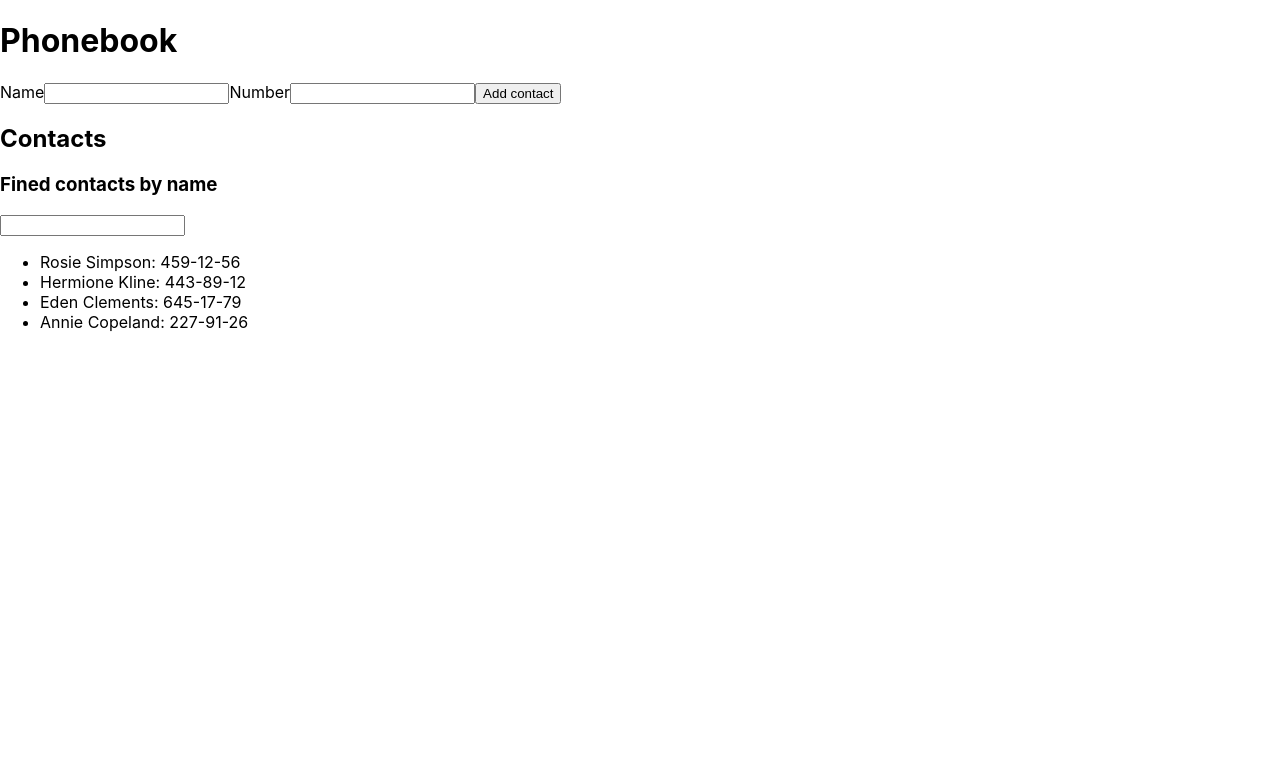
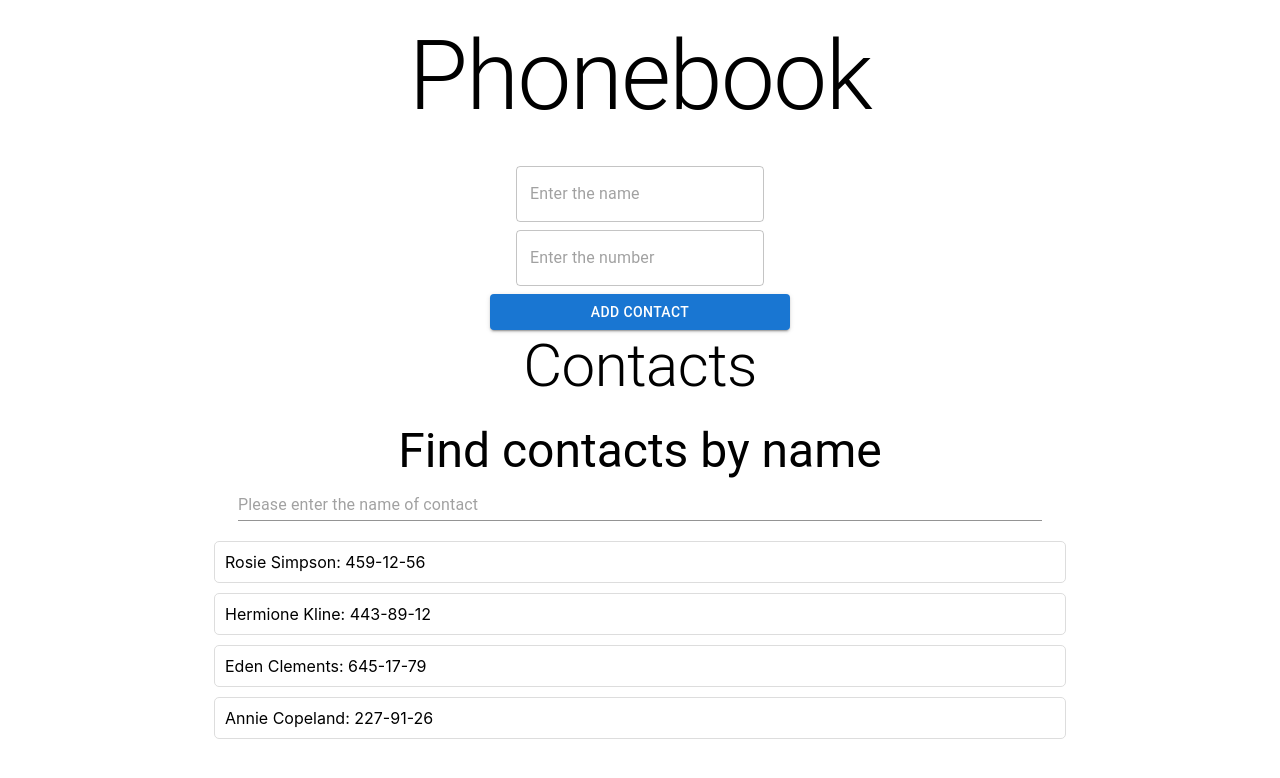
Before and after one commit to Bezobrazz/goit-react-hw-02-phonebook, a React (Create React App) app: page / in a window 1280 px wide. Shown: the top 778 px of the page. Built offline with nearby package versions, Linux system fonts and the light colour scheme.

Commit message:
finished task 4 and add materialUI

```diff
--- a/package.json
+++ b/package.json
@@ -4,6 +4,10 @@
   "private": true,
   "homepage": "https://Bezobrazz.github.io/goit-react-hw-02-phonebook/",
   "dependencies": {
+    "@emotion/react": "^11.11.3",
+    "@emotion/styled": "^11.11.0",
+    "@mui/material": "^5.15.3",
+    "@mui/system": "^5.15.3",
     "@testing-library/jest-dom": "^5.16.3",
     "@testing-library/react": "^12.1.4",
     "@testing-library/user-event": "^13.5.0",
--- a/src/components/App.jsx
+++ b/src/components/App.jsx
@@ -1,5 +1,10 @@
 import React, { Component } from 'react';
-import { nanoid } from 'nanoid';
+import { StyledContainer } from './styled';
+import { Typography } from '@mui/material';
+
+import ContactForm from './ContactForm';
+import Filter from './Filter';
+import ContactList from './ContactList';
 
 export default class App extends Component {
   state = {
@@ -10,8 +15,6 @@ export default class App extends Component {
       { id: 'id-4', name: 'Annie Copeland', number: '227-91-26' },
     ],
     filter: '',
-    name: '',
-    number: '',
   };
 
   onInputChange = e => {
@@ -19,68 +22,30 @@ export default class App extends Component {
     this.setState({ [name]: value });
   };
 
-  onFormSubmit = e => {
-    e.preventDefault();
-    const uniqueId = nanoid();
+  onContactSubmit = newContact => {
     this.setState(prevState => ({
-      contacts: [
-        { id: uniqueId, name: prevState.name, number: prevState.number },
-        ...prevState.contacts,
-      ],
-      name: '',
-      number: '',
+      contacts: [newContact, ...prevState.contacts],
     }));
   };
 
   render() {
+    const { filter, contacts } = this.state;
+    const filteredContacts = contacts.filter(contact =>
+      contact.name.toLowerCase().includes(filter.toLowerCase())
+    );
+
     return (
-      <div>
-        <h1>Phonebook</h1>
-        <form onSubmit={this.onFormSubmit}>
-          <label>
-            Name
-            <input
-              type="text"
-              name="name"
-              required
-              value={this.state.name}
-              onChange={this.onInputChange}
-            />
-          </label>
-          <label>
-            Number
-            <input
-              type="tel"
-              name="number"
-              required
-              value={this.state.number}
-              onChange={this.onInputChange}
-            />
-          </label>
-          <button type="submit">Add contact</button>
-        </form>
-        <h2>Contacts</h2>
-        <h3>Fined contacts by name</h3>
-        <input
-          type="text"
-          name="filter"
-          value={this.state.filter}
-          onChange={this.onInputChange}
-        />
-        <ul>
-          {this.state.contacts
-            .filter(contact =>
-              contact.name
-                .toLowerCase()
-                .includes(this.state.filter.toLowerCase())
-            )
-            .map(({ id, name, number }) => (
-              <li key={id}>
-                {name}: {number}
-              </li>
-            ))}
-        </ul>
-      </div>
+      <StyledContainer maxWidth="md">
+        <Typography variant="h1" align="center" gutterBottom>
+          Phonebook
+        </Typography>
+        <ContactForm onContactSubmit={this.onContactSubmit} />
+        <Typography variant="h2" align="center" gutterBottom>
+          Contacts
+        </Typography>
+        <Filter value={filter} onChange={this.onInputChange} />
+        <ContactList contacts={filteredContacts} />
+      </StyledContainer>
     );
   }
 }
--- a/src/components/ContactForm.jsx
+++ b/src/components/ContactForm.jsx
@@ -1,7 +1,59 @@
 import React, { Component } from 'react';
+import { nanoid } from 'nanoid';
+import { StyledForm, StyledLabel } from './styled';
+import { Button, TextField } from '@mui/material';
 
 export default class ContactForm extends Component {
+  state = {
+    name: '',
+    number: '',
+  };
+
+  onInputChange = e => {
+    const { name, value } = e.currentTarget;
+    this.setState({ [name]: value });
+  };
+
+  onFormSubmit = e => {
+    e.preventDefault();
+    const uniqueId = nanoid();
+    this.props.onContactSubmit({
+      id: uniqueId,
+      name: this.state.name,
+      number: this.state.number,
+    });
+    this.setState({ name: '', number: '' });
+  };
+
   render() {
-    return <div>ContactForm</div>;
+    return (
+      <div>
+        <StyledForm onSubmit={this.onFormSubmit}>
+          <StyledLabel>
+            <TextField
+              type="text"
+              placeholder="Enter the name"
+              name="name"
+              required
+              value={this.state.name}
+              onChange={this.onInputChange}
+            />
+          </StyledLabel>
+          <StyledLabel>
+            <TextField
+              type="tel"
+              placeholder="Enter the number"
+              name="number"
+              required
+              value={this.state.number}
+              onChange={this.onInputChange}
+            />
+          </StyledLabel>
+          <Button type="submit" variant="contained" color="primary">
+            Add contact
+          </Button>
+        </StyledForm>
+      </div>
+    );
   }
 }
--- /dev/null
+++ b/src/components/ContactList.jsx
@@ -0,0 +1,14 @@
+import React from 'react';
+import { StyledList, StyledListItem } from './styled';
+
+const ContactList = ({ contacts }) => (
+  <StyledList>
+    {contacts.map(({ id, name, number }) => (
+      <StyledListItem key={id}>
+        {name}: {number}
+      </StyledListItem>
+    ))}
+  </StyledList>
+);
+
+export default ContactList;
--- /dev/null
+++ b/src/components/Filter.jsx
@@ -0,0 +1,22 @@
+import React from 'react';
+import { StyledContainer } from './styled';
+import { Typography, Input } from '@mui/material';
+
+const Filter = ({ value, onChange }) => (
+  <StyledContainer>
+    <Typography variant="h3" align="center">
+      Find contacts by name
+    </Typography>
+    <Input
+      type="text"
+      placeholder="Please enter the name of contact"
+      name="filter"
+      value={value}
+      onChange={onChange}
+      fullWidth
+      style={{ marginTop: '10px' }}
+    />
+  </StyledContainer>
+);
+
+export default Filter;
--- /dev/null
+++ b/src/components/styled.js
@@ -0,0 +1,30 @@
+import { styled } from '@mui/system';
+import { Container, List, ListItem } from '@mui/material';
+
+export const StyledForm = styled('form')({
+  display: 'flex',
+  flexDirection: 'column',
+  maxWidth: '300px',
+  margin: 'auto',
+});
+
+export const StyledLabel = styled('label')({
+  marginBottom: '8px',
+});
+export const StyledContainer = styled(Container)({
+  textAlign: 'center',
+  marginTop: '20px',
+});
+
+export const StyledList = styled(List)({
+  padding: 0,
+  listStyle: 'none',
+  marginTop: '20px',
+});
+
+export const StyledListItem = styled(ListItem)({
+  padding: '10px',
+  border: '1px solid #ddd',
+  marginBottom: '10px',
+  borderRadius: '5px',
+});
```
Also changed, not shown: 1 other file (tests, documents, lock files or other folders).
